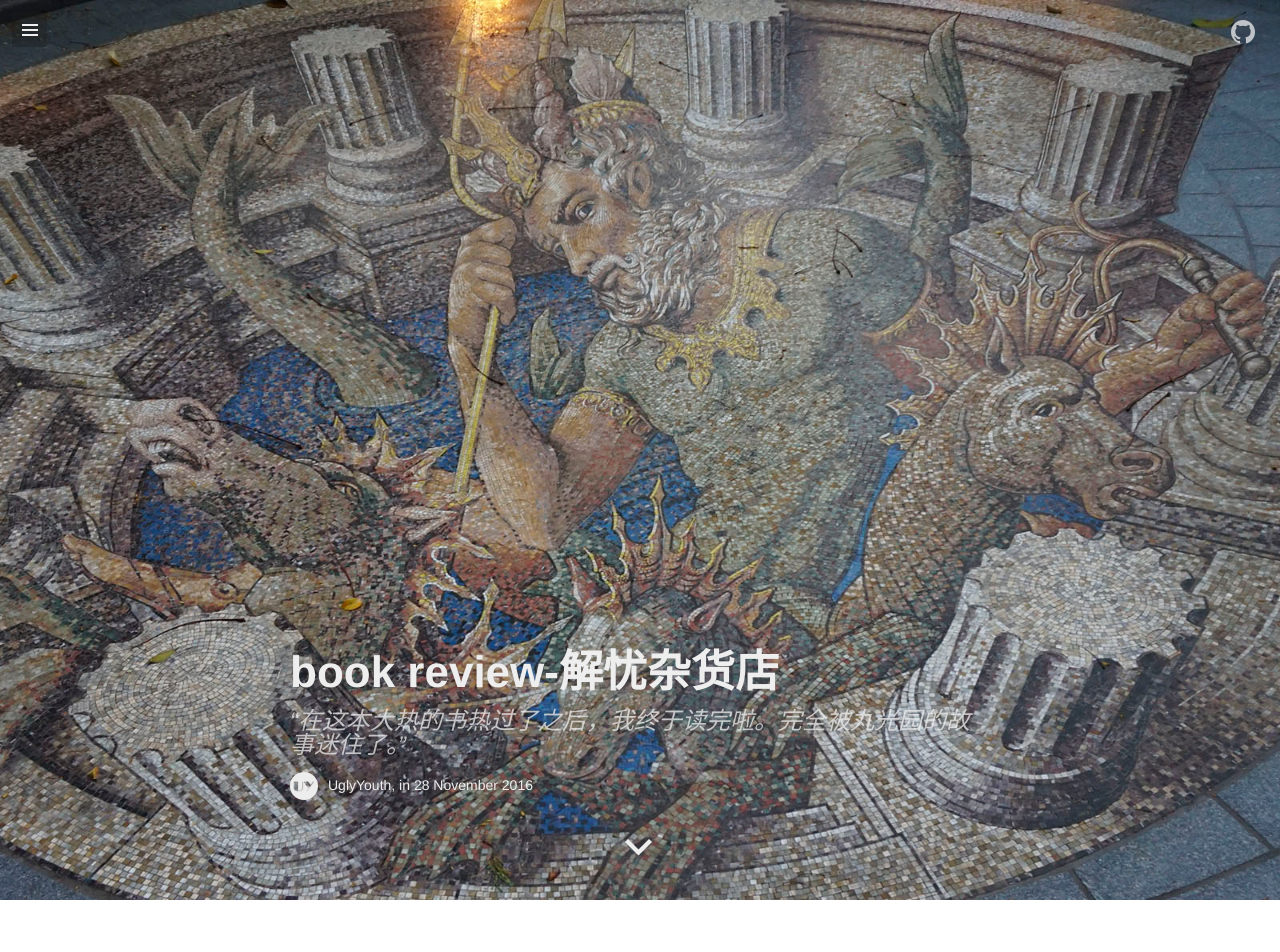
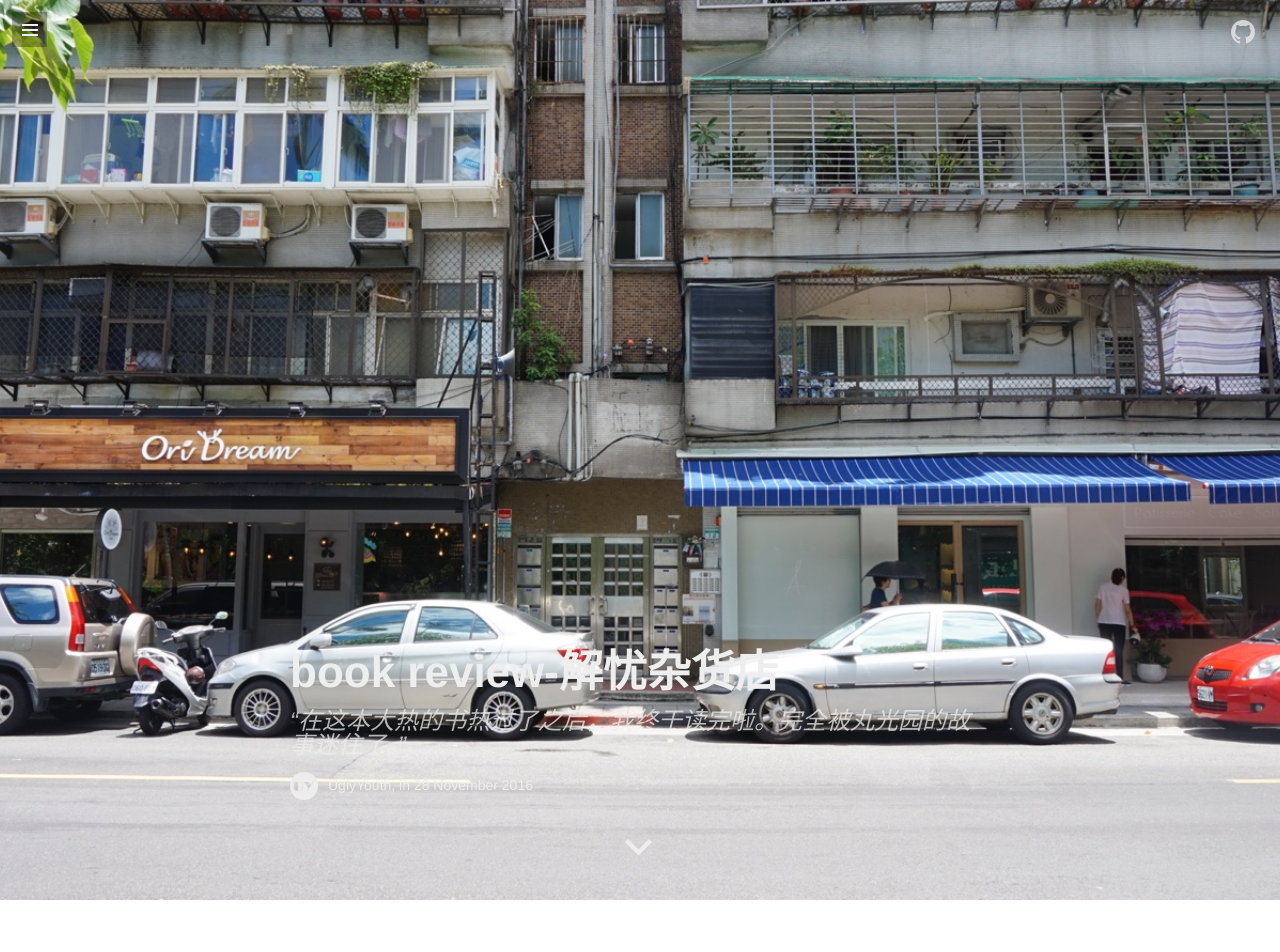
Before and after one commit to uglyyouth/uglyyouth.github.io, a Jekyll site: the page built from _posts/2016-11-28-MiraclesoftheNamiyaGeneralStore.md, in a window 1280 px wide. Shown: the top 952 px of the page. Built offline with Jekyll 4.4.1, drawn with Linux system fonts in a browser that asks for light colours; some web fonts are replaced; comment, search, counter and statistics services are not loaded; grey boxes are pictures that could not be loaded.

Commit message:
post change

```diff
--- a/_posts/2016-11-28-MiraclesoftheNamiyaGeneralStore.md
+++ b/_posts/2016-11-28-MiraclesoftheNamiyaGeneralStore.md
@@ -2,20 +2,26 @@
 layout: post
 title: "book review-解忧杂货店"
 quote: "在这本大热的书热过了之后，我终于读完啦。完全被丸光园的故事迷住了。"
-image: "/media/2016-11-28/2.png"
+image:
+    url: /media/2016-11-28/2.jpg
 video: false
 ---
 
-![book](/media/2016-11-28/1.png)
+![book](/media/2016-11-28/1.jpg)
 
 
 就像当初读`白夜行`一样，不出所料，我在翻开书第一页的当天就把`解忧杂货店`读完了。
 
+
 从表面上看，我很喜欢东野圭吾的一方面在于，它的故事逻辑非常严谨，多余的地方一点着墨也没有。显得整个故事干练又精巧。
+
+<br />
 
 从更本质的原因来看，我想，是因为这些故事打动了我。
 
 我看到有些读者说，解忧杂货店不如白夜行。
+
+<br />
 
 我不这么认为。明明都是两本非常出色的小说。
 
@@ -23,7 +29,11 @@ video: false
 
 而[解忧杂货店](http://baike.baidu.com/link?url=amSNy8H9LDggxsR46X31TuX_HD1G3y2RoFfFDV8A74JedZ2mgO3_AIpmTQ0B5t8sZW2Lftdqa6nCdqcoxlWhzi1krNAoi2I1_761W1-gjM_)中的大部分人，像没有歌唱天赋的克朗，没有拿到奥运会入场卷的月兔，跟现实中的你我一样，都是平凡而普通的人。
 
+<br />
+
 或许他们的故事没有戏剧般跌宕起伏，才华没有众多的主角一样耀眼。他们会迷茫，会做错误的选择，会撒谎，有遗憾，也有梦想。
+
+<br />
 
 **人们总是倾向于更加喜爱能引起自己共鸣的故事**,我也不能例外。一方面，我惊讶于亮司的才智，敬佩于亮司的执着，完成了我们无法坚持的事。而另一方面，对于失望于自己天赋的克朗，与初恋分开的浪矢雄治，重新认识自己父母的浩介，更多的是心疼。
 
@@ -50,10 +60,10 @@ video: false
 作为全书的第二章，并不是高潮，还是莫名其妙地被这个故事迷住了。也许是好奇那首大放异彩的`重生`吧。看完书后，我还是鬼使神差地打开音乐播放器，听了大部分叫做**重生**的歌。有一首挺喜欢的：
 
 >我不想做我
-现实中总平凡又落寞
-好像有一种惊心动魄
-来交换一成不变的我
-哪怕是简短的漂泊
-至少有过短暂肆意挥霍
+>现实中总平凡又落寞
+>好像有一种惊心动魄
+>来交换一成不变的我
+>哪怕是简短的漂泊
+>至少有过短暂肆意挥霍
 
 <iframe frameborder="no" border="0" marginwidth="0" marginheight="0" width="330" height="86" src="http://music.163.com/outchain/player?type=2&id=29710870&auto=1&height=66"></iframe>
```
